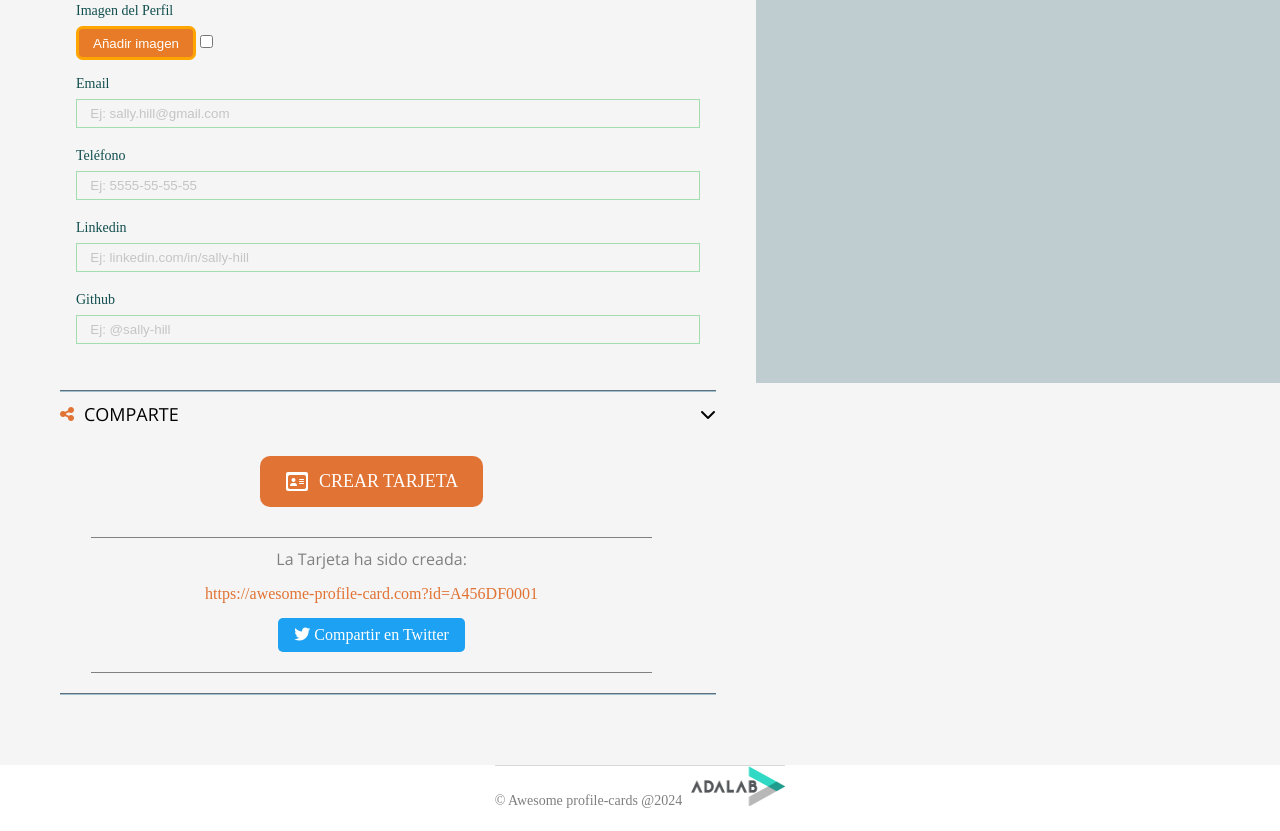
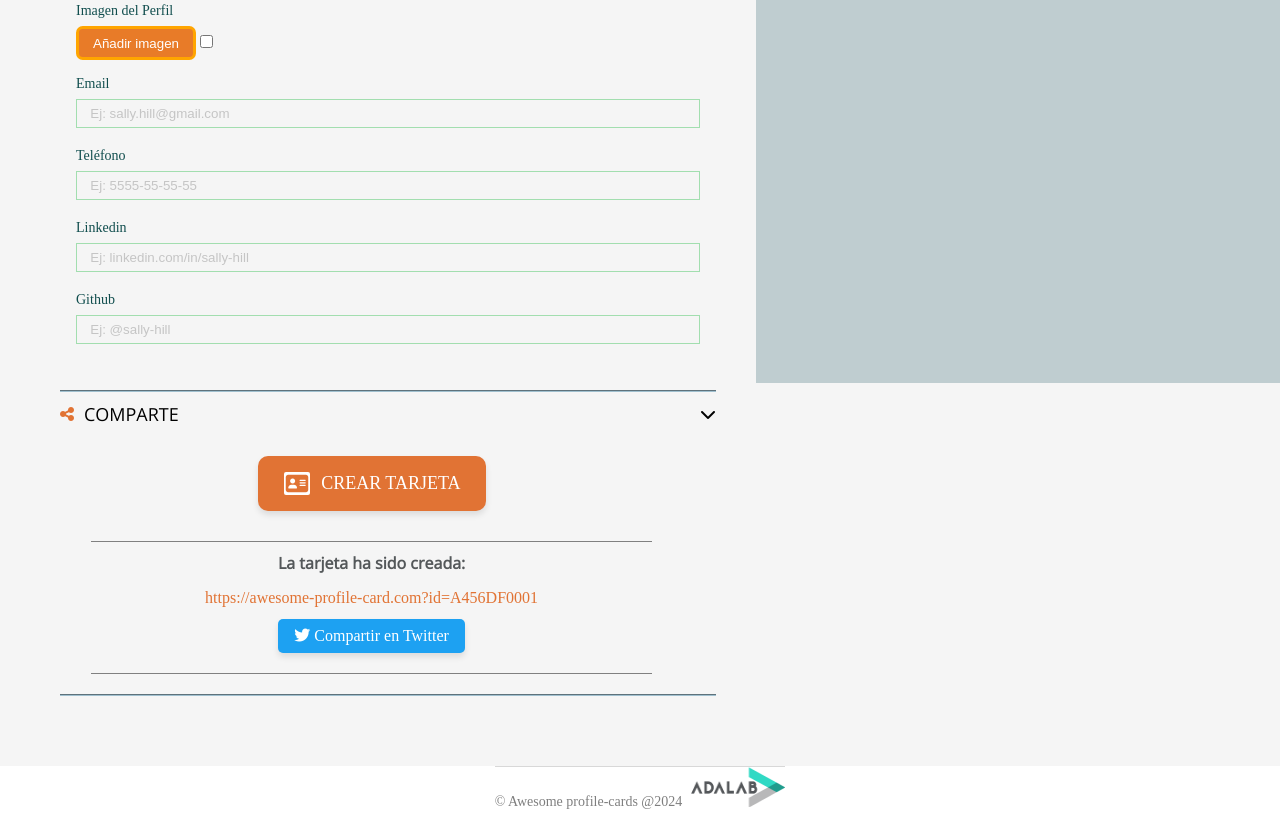
Before and after one commit to jeannettearias/awesome-professional-cards, a website built with Vite: page src/create.html in a window 1280 px wide. Shown: the part 720-1551 px from the top of the page. Built offline with nearby package versions, Linux system fonts and the light colour scheme; files whose address does not match are found by name.

Commit message:
styles changes

```diff
--- a/src/partials/form-share.html
+++ b/src/partials/form-share.html
@@ -6,7 +6,7 @@
         Crear Tarjeta
     </button>
     <div class="splitter"></div>
-    <h2 class="created_Card">La Tarjeta ha sido creada:</h2>
+    <h2 class="created_Card">La tarjeta ha sido creada:</h2>
     <a class="creat_Card_link"
         href="https://awesome-profile-card.com?id=A456DF0001">https://awesome-profile-card.com?id=A456DF0001</a>
     <a class="twitter_btn" href="https://x.com/home" target="_blank">
--- a/src/scss/layout/form-share.scss
+++ b/src/scss/layout/form-share.scss
@@ -6,6 +6,7 @@
   text-align: center;
   width: 95%;
 }
+
 .create_Card_btn {
   font-family: open-sans-regular;
   text-transform: uppercase;
@@ -22,7 +23,9 @@
   cursor: pointer;
   margin-top: 20px;
   margin-bottom: 20px;
+  box-shadow: 0 4px 6px rgba(0, 0, 0, 0.1);
 }
+
 .create_Card_icon {
   display: flex;
   justify-content: center;
@@ -33,7 +36,7 @@
   border-radius: 2px;
   padding: 2px;
   padding-bottom: 1px;
-  font-size: 16px;
+  font-size: 20px;
   margin-right: 10px;
   line-height: 1;
 }
@@ -45,6 +48,7 @@
   text-align: center;
   padding: 1px;
 }
+
 /*.create_Card_btn.disabled {
     background-color: lightgray ;
     cursor: not-allowed;
@@ -66,7 +70,8 @@
 }
 
 .created_Card {
-  color: grey;
+  color: #54585a;
+  font-weight: bold;
   font-size: 16px;
   margin-bottom: 15px;
 }
@@ -75,10 +80,11 @@
   list-style-type: none;
   text-decoration: none;
   color: $dull-orange;
-  margin-bottom: 15px;
+  margin-bottom: 12px;
 }
 
 .twitter_btn {
+  text-align: center;
   text-decoration: none;
   background-color: #1da1f2;
   color: white;
@@ -87,4 +93,6 @@
   padding: 8px 16px;
   border-radius: 5px;
   cursor: pointer;
+  font-size: 16px;
+  box-shadow: 0 4px 6px rgba(0, 0, 0, 0.1);
 }
```
